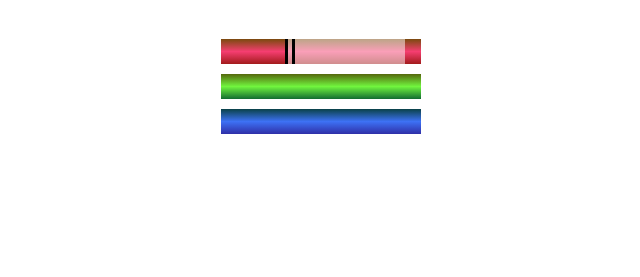
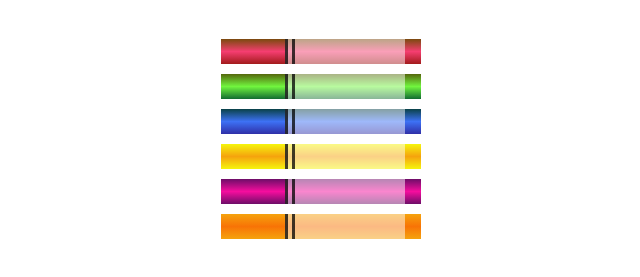
Before and after one commit to Blushiva/CSS-Colors-and-Colored-Markers, a plain HTML site: page index.html in a window 1280 px wide. Shown: the part 61-338 px from the top of the page, without its empty margins (319-959 px from the left). Drawn offline with Linux system fonts and the light colour scheme.

Commit message:
css style and html
*added 3 more markers and caps class

```diff
--- a/index.html
+++ b/index.html
@@ -19,13 +19,27 @@
             <div class="cap"></div>
             <!--created class element sleeve -->
             <div class="sleeve"></div>
-        </div>
+            </div>
+
         <div class="marker green">
-
+            <div class="cap"></div>
+            <div class="sleeve"></div>
         </div>
         <div class="marker blue">
-
+            <div class="cap"></div>
+            <div class="sleeve"></div>
         </div>
+        <div class="marker yellow">
+            <div class="cap"></div>
+            <div class="sleeve"></div>
+        </div>
+        <div class="marker purple">
+            <div class="cap"></div>
+            <div class="sleeve"></div>
+        </div>
+        <div class="marker orange">
+            <div class="cap"></div>
+            <div class="sleeve"></div>
         </div>
 
 </body>
--- a/style.css
+++ b/style.css
@@ -43,7 +43,7 @@ side note: don't use commas just spaces.*/
     height: 25px;
     width: 110px;
     background-color: rgb(255, 255, 255, 0.5);
-    border-left: 10px double black;
+    border-left: 10px double rgba(0, 0, 0, 0.75);
     /*  longhand version of the border-left property
     border-left-width: 10px;
     border-left-style: solid;
@@ -91,3 +91,18 @@ function as color arguments.*/
 .blue {
     background: linear-gradient(hsl(186, 76%, 16%), hsl(223, 90%, 60%), hsl(240, 56%, 42%));
 }
+
+/*marker four is yellow*/
+.yellow {
+    background: linear-gradient( #F5F50D, #F5A30D, #F5F50D);
+}
+
+/*marker five is purple*/
+.purple {
+    background: linear-gradient(#6D0D68, #F50D9E, #6D0D68);
+}
+
+/*marker six is orange*/
+.orange {
+    background: linear-gradient(#F5A30D, #f87306, #F5A30D);
+}
```
